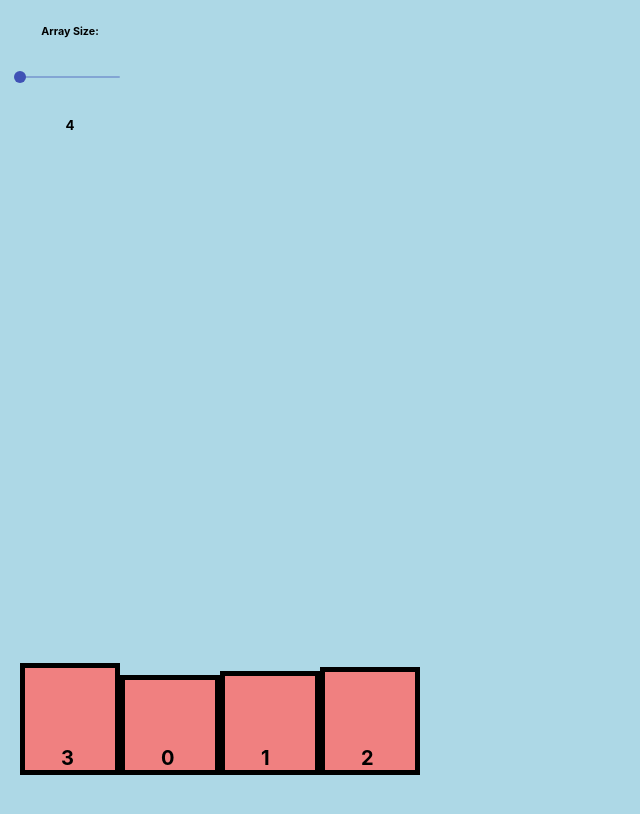
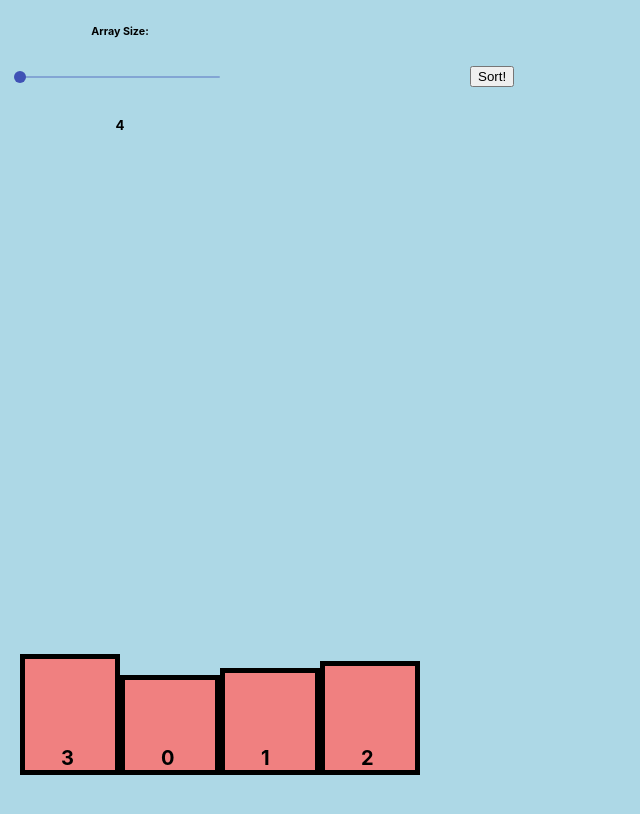
Before and after one commit to mstroner20/SortingVisualizer, a React (Create React App) app: page / in a window 1280 px wide. Shown: the top 814 px of the page, without its empty margins (0-640 px from the left). Built offline with nearby package versions, Linux system fonts and the light colour scheme.

Commit message:
Adjusted styling

```diff
--- a/src/Components/Array.js
+++ b/src/Components/Array.js
@@ -3,7 +3,6 @@ import React, { Component} from 'react'
 import '../Css/Array.css'
 
 function Array(props){
-
     for (var numArray=[],i=0;i<props.value; ++i)
     numArray[i]=i;
 
@@ -20,6 +19,7 @@ function Array(props){
 
 
 
+
     // http://stackoverflow.com/questions/962802#962890
     //Generates random nums to fill the array based on size
     numArray = shuffle(numArray);
@@ -29,7 +29,7 @@ function Array(props){
         <div className = "arrayContainer">
             {numArray.map(num => (
             <div className = "nums"
-            style = {{height: `${num * 4 + 90}px`, width: `${90}px`}}>
+            style = {{height: `${num * 7 + 90}px`, width: `${90}px`}}>
               <h2>{num}</h2>
            </div>
          ))}
@@ -41,7 +41,7 @@ function Array(props){
         <div className = "arrayContainer">
             {numArray.map(num => (
             <div className = "nums"
-            style = {{height: `${num * 2 + 20}px`, width: '60px'}}>
+            style = {{height: `${num * 7 + 90}px`, width: '60px'}}>
               <h2>{num}</h2>
            </div>
          ))}
@@ -54,7 +54,7 @@ function Array(props){
         <div className = "arrayContainer">
             {numArray.map(num => (
             <div className = "nums"
-            style = {{height: `${num +20}px`, width: '16px'}}>
+            style = {{height: `${num * 7 + 90 }px`, width: '16px'}}>
 
            </div>
          ))}
@@ -66,7 +66,7 @@ function Array(props){
         <div className = "arrayContainer">
             {numArray.map(num => (
             <div className = "nums"
-            style = {{height: `${num +20}px`, width: '8px'}}>
+            style = {{height: `${num * 7 + 90}px`, width: '8px'}}>
 
            </div>
          ))}
--- a/src/Components/Header.js
+++ b/src/Components/Header.js
@@ -1,26 +1,59 @@
 import React, {Component, useState} from 'react'
 import Slider from '@material-ui/core/Slider';
 import Array from './Array.js';
+import MergeSort from './MergeSort.js';
 
 import '../Css/Header.css'
 
 function Header() {
 
+let isClicked = false;
+
 const [value, setValue] = useState(4);
+const [selectedValue, setNewValue] = useState("quickSort");
+
+
+
 
 
 const handleChange = (event, newValue) => {
     setValue(newValue);
 }
 
+const currentAlgo = (event, newSelection) =>{
+    setNewValue(newSelection);
+    newSelection.forEach (newSelection =>
+        console.log(`${newSelection.label}`)
+    );
+}
+
+function activateSort(){
+    console.log("Button Was clicked");
+    isClicked = true;
+}
+
+
+
 
 return (
     <div>
-        <div className = "slider">
-            <h6>Array Size: </h6>
-            <Slider step = {1} min = {4} value = {value} onChange = {handleChange}></Slider>
-                <h5> {value}</h5>
-            <Array value = {value}/>
+        <div className = "row">
+            <div className = "col">
+                <h6>Array Size: </h6>
+                    <Slider step = {1} min = {4} value = {value} onChange = {handleChange} ></Slider>
+                        <h5> {value}</h5>
+                    <Array value = {value}/>
+            </div>
+            <div className="col-2">
+
+            </div>
+            <div className = "col-3">
+
+                <button onClick = {() => {activateSort()}}>Sort!</button>
+
+            </div>
+
+
         </div>
     </div>
 
--- /dev/null
+++ b/src/Components/MergeSort.js
@@ -0,0 +1,14 @@
+import React from 'react'
+
+function MergeSort(props){
+
+
+
+    return {
+
+    }
+}
+
+
+
+export default MergeSort
--- a/src/Css/Header.css
+++ b/src/Css/Header.css
@@ -1,10 +1,53 @@
-.slider{
+.row{
     margin-left: 20px;
 
+    position: absolute;
+
+    display: flex;
+    flex-direction: row;
+    flex-wrap: nowrap;
+    justify-content: space-between;
 
 
     height: 200px;
     width: 100px;
+
+    border-spacing: 10px;
+
+    clear: both;
+
+
+}
+
+.col{
+
+
+
+    width: 200px;
+
+    float: center;
+}
+
+.col-2{
+
+
+
+    margin-left: 100px;
+    margin-top: 65px;
+    height: 150px;
+    width: 350px;
+
+    align-items: center;
+    vertical-align: center;
+    justify-content: center;
+
+
+}
+
+.col-3{
+    margin-left: 150px;
+    margin-top: 65px;
+
 }
 
 html, body{
```
